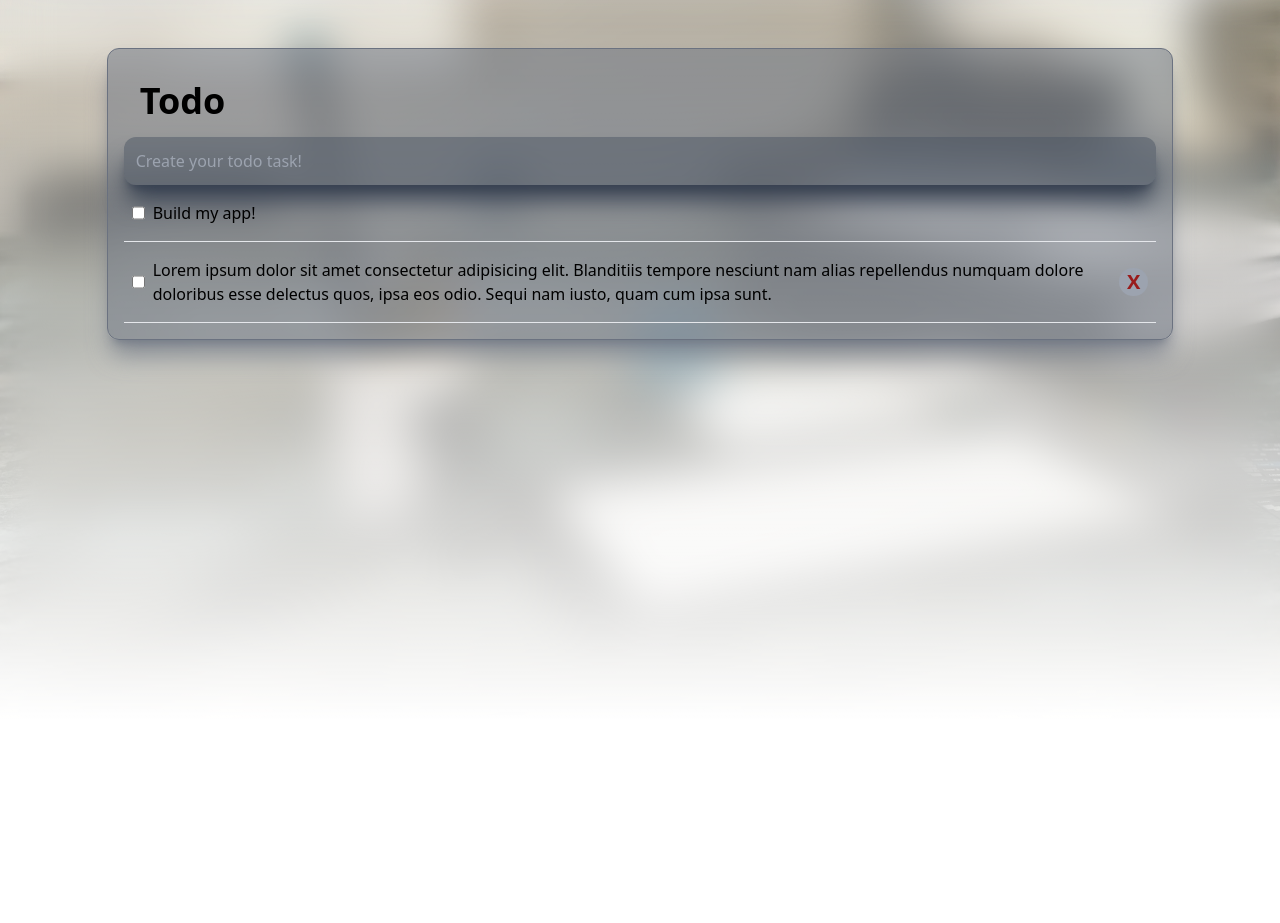
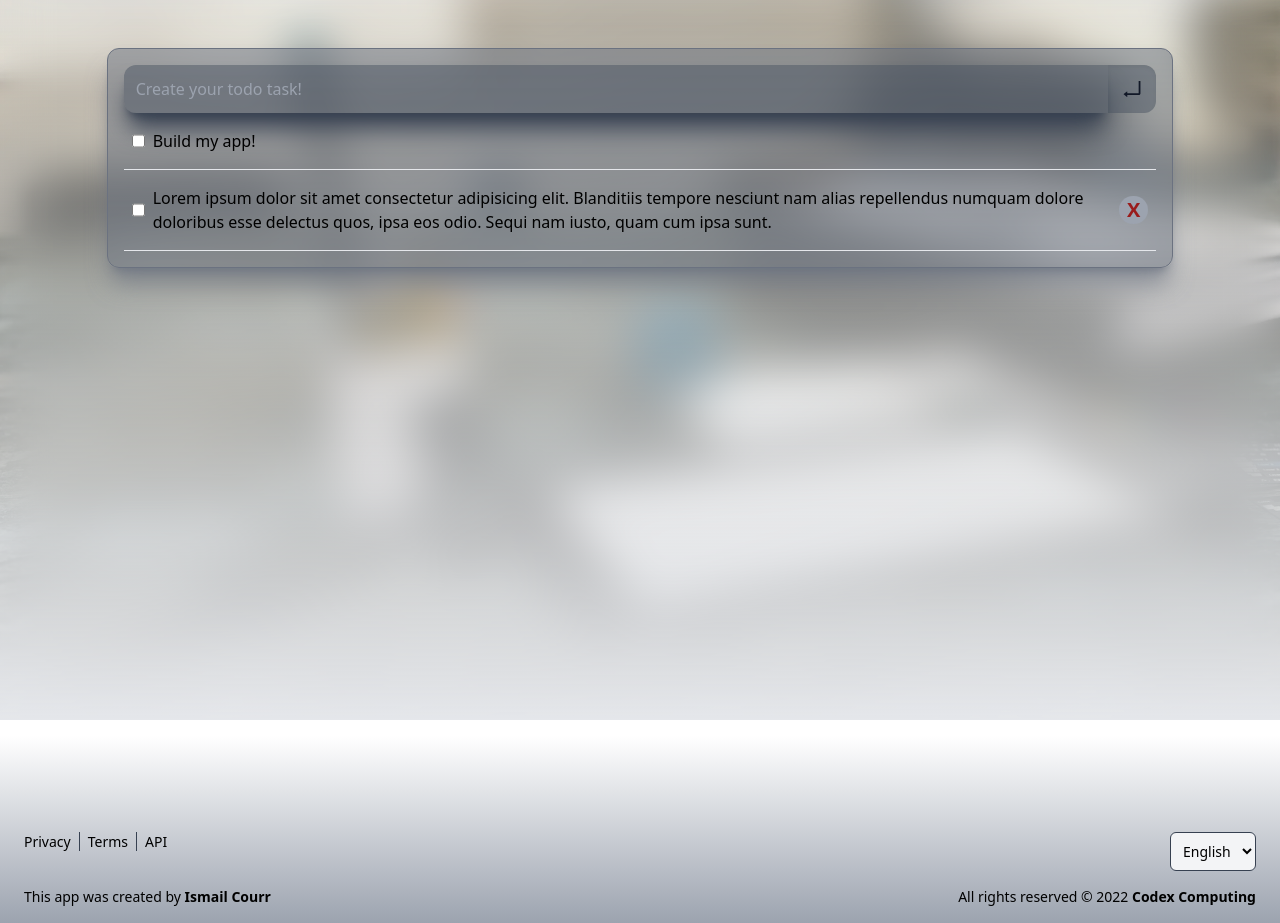
Before and after one commit to CodeX-computing/ajenda, a React (Create React App) app: page /app/todo in a window 1280 px wide. Shown: the part 80-1003 px from the top of the page. Before the commit the page ends 840 px from the top, so only its background shows below. Built offline with nearby package versions, Linux system fonts and the light colour scheme.

Commit message:
Fix Navigations & Finish Todo

```diff
--- a/src/App.js
+++ b/src/App.js
@@ -12,6 +12,7 @@ import Signin from './components/pages/Signin';
 import Signup from './components/pages/Signup';
 import Todo from './components/app/Todo';
 import Goals from './components/app/Goals';
+import Footer from './components/Footer';
 
 function App() {
   return (
@@ -32,6 +33,7 @@ function App() {
         </Route>
         <Route path="*" element={<NotFound404 />} />
       </Routes>
+      <Footer />
     </BrowserRouter>
   );
 }
--- /dev/null
+++ b/src/components/Footer.jsx
@@ -0,0 +1,44 @@
+import React from 'react';
+
+function Footer() {
+  return (
+    <footer className="z-20 relative flex flex-col mt-4 bg-gradient-to-b from-white to-gray-400 p-4 w-screen text-sm">
+      <div className="pt-20" />
+      <div className="flex justify-between mr-2">
+        <div>
+          <a className="ml-2 pr-2 text-md border-r border-gray-700 hover:text-orange-800 hover:underline" href="#privacy" target="_blank" rel="noreferrer">
+            Privacy
+          </a>
+          <a className="ml-2 pr-2 text-md border-r border-gray-700 hover:text-orange-800 hover:underline" href="#Privacy" target="_blank" rel="noreferrer">
+            Terms
+          </a>
+          <a className="ml-2 pr-2 text-md hover:text-orange-800 hover:underline" href="#API.com" target="_blank" rel="noreferrer">
+            API
+          </a>
+        </div>
+        <div>
+          <select className="bg-gray-100 border border-gray-700 rounded-md p-2 outline-0" name="language" id="language" defaultValue="en">
+            <option value="English">English</option>
+          </select>
+        </div>
+      </div>
+      <div className="flex justify-between mx-2 mt-4">
+        <p>
+          This app was created by
+          <a href="https://ismailcourr.ml" target="_blank" rel="noreferrer">
+            <span className="hover:text-orange-800 hover:underline font-bold"> Ismail Courr</span>
+          </a>
+        </p>
+        <p>
+          All rights reserved &copy;
+          <span>{` ${new Date().getFullYear()}`}</span>
+          <a href="https://codexcomputing.tk" target="_blank" rel="noreferrer">
+            <span className="hover:text-orange-800 hover:underline font-bold"> Codex Computing</span>
+          </a>
+        </p>
+      </div>
+    </footer>
+  );
+}
+
+export default Footer;
--- a/src/components/Navigations/AppNavigation.jsx
+++ b/src/components/Navigations/AppNavigation.jsx
@@ -15,7 +15,7 @@ function AppNavigation() {
   };
   return (
     <>
-      <nav className="z-10 fixed top-0 h-10 w-full flex justify-between items-center bg-orange-800 shadow-2xl shadow-gray-100">
+      <nav className="z-20 fixed top-0 h-10 w-full flex justify-between items-center bg-orange-800 shadow-2xl shadow-gray-100">
         <div className="flex items-center">
           <button type="button" onClick={() => handleMenu()} className="text-2xl text-gray-100 hover:text-gray-200 p-2 mx-2 rounded-2xl pointer">
             <IoMenu className="text-gray-100 font-bold text" />
@@ -25,7 +25,7 @@ function AppNavigation() {
           </Link>
         </div>
       </nav>
-      <nav className={`z-10 fixed md:relative py-4 top-10 h-screen flex flex-col justify-between items-start bg-gray-200 shadow-2xl shadow-gray-100 duration-500 md:${!isOpened ? '-left-full' : 'left-0'} ${isOpened ? 'left-0 w-56' : '-left-full w-0'} `}>
+      <nav className={`z-10 fixed md:relative py-4 flex flex-col justify-between items-start bg-gray-200 md:bg-gray-200/70 shadow-2xl shadow-gray-100 duration-500 lg:${isOpened ? 'left-0 w-56' : '-left-full w-0'} ${isOpened ? 'left-0 w-56' : '-left-full w-0'} `}>
         <div className="flex flex-col items-start mt-10">
           <Link to="/app/todo" className="text-xl py-1 mx-10 pointer">
             Todo
--- a/src/components/app/Todo.jsx
+++ b/src/components/app/Todo.jsx
@@ -1,13 +1,18 @@
 import React from 'react';
-// import Ajenda from '../pages/Ajenda';
+import { AiOutlineEnter } from 'react-icons/ai';
 
 function Todo() {
   return (
-    <div className="w-screen h-screen bg-heroBg bg-cover">
-      <div className="bg-gradient-to-b from-transparent to-white backdrop-blur-xl w-full h-full flex flex-col justify-start items-center pt-32">
+    <div className="w-screen h-screen">
+      <div className="bg-gradient-to-b from-transparent to-gray-200 backdrop-blur-xl w-full h-full flex flex-col justify-start items-center pt-32">
         <div className="w-5/6 bg-gray-500/50 p-4 rounded-xl shadow-xl shadow-gray-500/70 border border-gray-500">
-          <h1 className="text-4xl font-bold m-4">Todo</h1>
-          <input className="w-full p-3 shadow-xl shadow-gray-700 outline-0 shadow-inner rounded-xl text-gray-900 hover:bg-gray-300 focus:bg-gray-300 bg-gray-600/50" placeholder="Create your todo task!" />
+          <h1 className="text-4xl font-bold m-4 hidden">Todo</h1>
+          <div className="flex justify-between items-center">
+            <input className="w-full p-3 shadow-xl shadow-gray-700 outline-0 shadow-inner rounded-tl-xl rounded-bl-xl text-gray-900 hover:bg-gray-300 focus:bg-gray-300 bg-gray-600/50" placeholder="Create your todo task!" />
+            <button type="button" className="p-3 rounded-tr-xl rounded-br-xl bg-gray-600/50 outline-0 shadow-inner text-gray-900">
+              <AiOutlineEnter className="text-2xl text-" />
+            </button>
+          </div>
           <div className="flex w-full px-2 py-4 border-b">
             <input type="checkbox" className="p-4 bg-gary-300" />
             <p className="ml-2">Build my app!</p>
--- a/src/components/pages/Home.jsx
+++ b/src/components/pages/Home.jsx
@@ -70,42 +70,6 @@ function Home() {
         </div>
         <hr className="w-20 mx-auto my-10 text-orange-100 border border-orange-200" />
       </main>
-      <footer className="flex flex-col mt-4 bg-gradient-to-b from-white to-gray-400 p-4 w-screen text-sm">
-        <div className="pt-20" />
-        <div className="flex justify-between mr-2">
-          <div>
-            <a className="ml-2 pr-2 text-md border-r border-gray-700 hover:text-orange-800 hover:underline" href="#privacy" target="_blank" rel="noreferrer">
-              Privacy
-            </a>
-            <a className="ml-2 pr-2 text-md border-r border-gray-700 hover:text-orange-800 hover:underline" href="#Privacy" target="_blank" rel="noreferrer">
-              Terms
-            </a>
-            <a className="ml-2 pr-2 text-md hover:text-orange-800 hover:underline" href="#API.com" target="_blank" rel="noreferrer">
-              API
-            </a>
-          </div>
-          <div>
-            <select className="bg-gray-100 border border-gray-700 rounded-md p-2 outline-0" name="language" id="language" defaultValue="en">
-              <option value="English">English</option>
-            </select>
-          </div>
-        </div>
-        <div className="flex justify-between mx-2 mt-4">
-          <p>
-            This app was created by
-            <a href="https://ismailcourr.ml" target="_blank" rel="noreferrer">
-              <span className="hover:text-orange-800 hover:underline font-bold"> Ismail Courr</span>
-            </a>
-          </p>
-          <p>
-            All rights reserved &copy;
-            <span>{` ${new Date().getFullYear()}`}</span>
-            <a href="https://codexcomputing.tk" target="_blank" rel="noreferrer">
-              <span className="hover:text-orange-800 hover:underline font-bold"> Codex Computing</span>
-            </a>
-          </p>
-        </div>
-      </footer>
     </div>
   );
 }
--- a/src/helpers/ProtectedRoutes.js
+++ b/src/helpers/ProtectedRoutes.js
@@ -16,7 +16,7 @@ const useAuth = () => {
 function ProtectedRoutes() {
   const isAuth = useAuth();
   return isAuth ? (
-    <div className="flex bg-gray-200">
+    <div className="flex w-screen bg-gray-200 bg-heroBg bg-cover">
       <AppNavigation />
       <Outlet />
     </div>
--- a/src/index.css
+++ b/src/index.css
@@ -10,4 +10,5 @@
 
 html {
   overflow-x: hidden;
+  /* height: fit-content; */
 }
```
